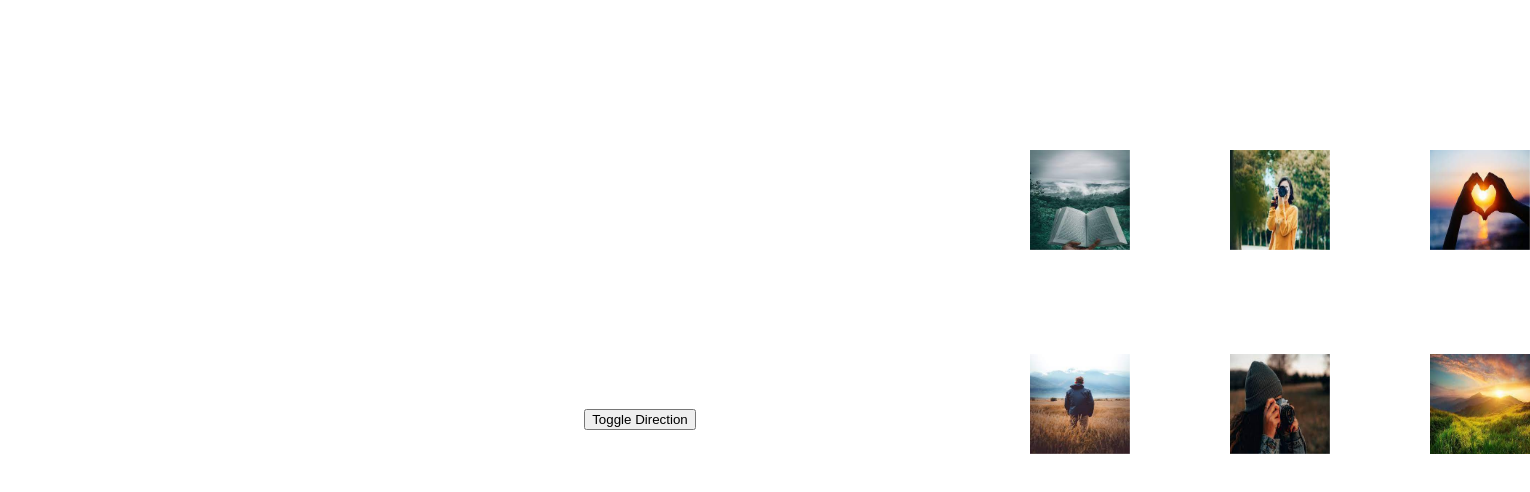
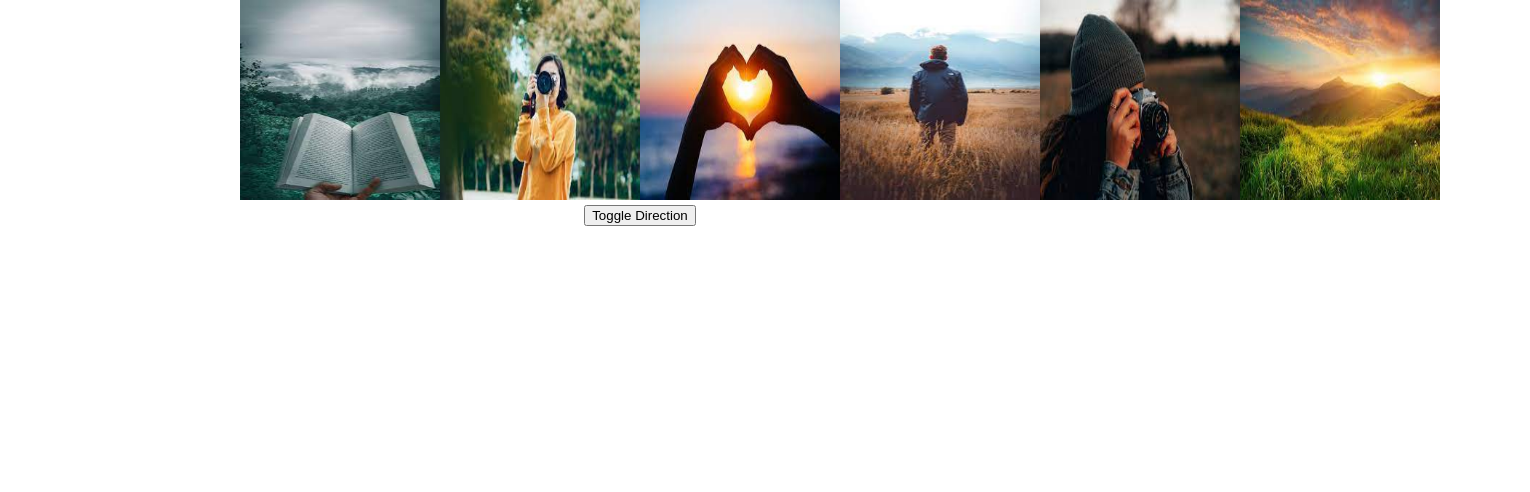
Before and after one commit to Pavithrank02/green, a React (Create React App) app: page / in a window 1280 px wide. Shown: the top 492 px of the page, 1530 px wide, since content can reach past the window. Built offline with nearby package versions, Linux system fonts and the light colour scheme.

Commit message:
transition positions

```diff
--- a/src/App.css
+++ b/src/App.css
@@ -31,18 +31,17 @@
 
 @keyframes moveRight {
   0% {
-    transform: translate(0, 100%) scale(1);
+    transform: translate(100%, 0) scale(1);
   }
   100% {
-    transform: translate(10vw, 50%) scale(0.5);
+    transform: translate(0, 100%) scale(0.7);
   }
 }
-
 @keyframes moveLeft {
   0% {
-    transform: translate(0, -100%) scale(0.5);
+    transform: translate(0, 100%) scale(0.7);
   }
   100% {
-    transform: translate(50vw, 50%) scale(0.5);
+    transform: translate(100%, 0) scale(1);
   }
 }
--- a/src/App.js
+++ b/src/App.js
@@ -15,19 +15,16 @@ function App() {
   };
 
   const animationName = isMovingRight ? 'moveRight' : 'moveLeft';
+
   return (
     <div className="App">
-      <div className="row">
-        <div className="image-row">
+      <div className={`image-container ${animationName}`}>
           <img src={img1} alt="Image 1" className={`moving-image ${animationName}`} />
           <img src={img2} alt="Image 2" className={`moving-image ${animationName}`} />
           <img src={img3} alt="Image 3" className={`moving-image ${animationName}`} />
-        </div>
-        <div className="image-row">
           <img src={img4} alt="Image 4" className={`moving-image ${animationName}`} />
           <img src={img5} alt="Image 5" className={`moving-image ${animationName}`} />
           <img src={img6} alt="Image 6" className={`moving-image ${animationName}`} />
-        </div>
       </div>
       <button onClick={startAnimation}>Toggle Direction</button>
     </div>
```
Also changed, not shown: 1 other file (tests, documents, lock files or other folders).
